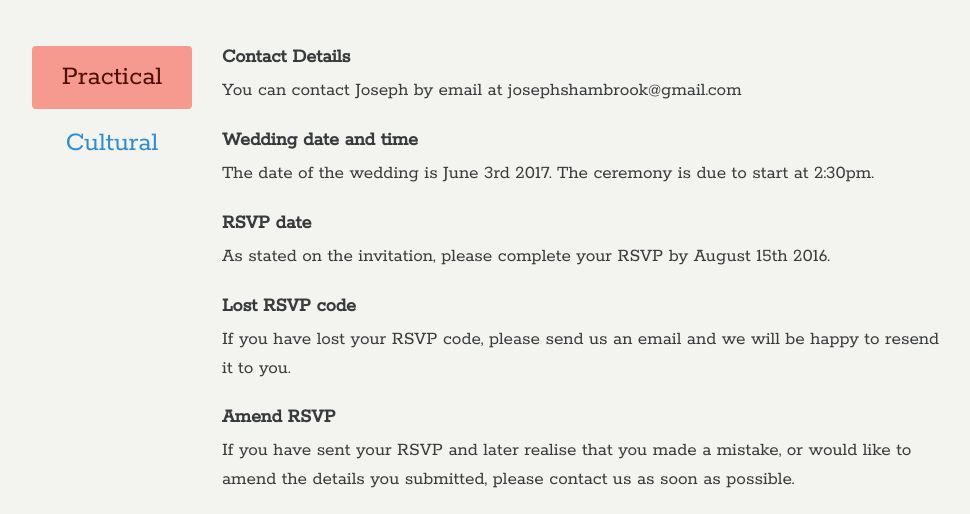
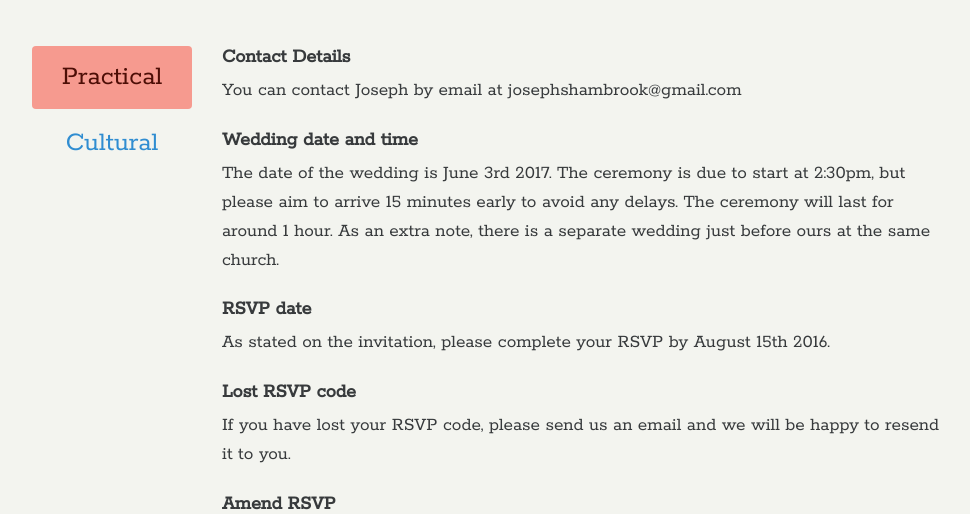
Before and after one commit to josephshambrook/wedding, a Django app: page /faq/practical/ in a window 1280 px wide. Shown: the part 313-827 px from the top of the page, without its empty margins (148-1118 px from the left). Run offline with Django 3.2, Linux system fonts and the light colour scheme; some libraries are stand-ins or nearby versions.

Commit message:
more info for faq

```diff
--- a/weddingapp/templates/weddingapp/practical.html
+++ b/weddingapp/templates/weddingapp/practical.html
@@ -8,7 +8,7 @@
     <p>{% trans "You can contact Joseph by email at josephshambrook@gmail.com" %}</p>
 
     <h5><strong>{% trans "Wedding date and time" %}</strong></h5>
-    <p>{% trans "The date of the wedding is June 3rd 2017. The ceremony is due to start at 2:30pm." %}</p>
+    <p>{% trans "The date of the wedding is June 3rd 2017. The ceremony is due to start at 2:30pm, but please aim to arrive 15 minutes early to avoid any delays. The ceremony will last for around 1 hour. As an extra note, there is a separate wedding just before ours at the same church." %}</p>
 
     <h5><strong>{% trans "RSVP date" %}</strong></h5>
     <p>{% trans "As stated on the invitation, please complete your RSVP by August 15th 2016." %}</p>
```
